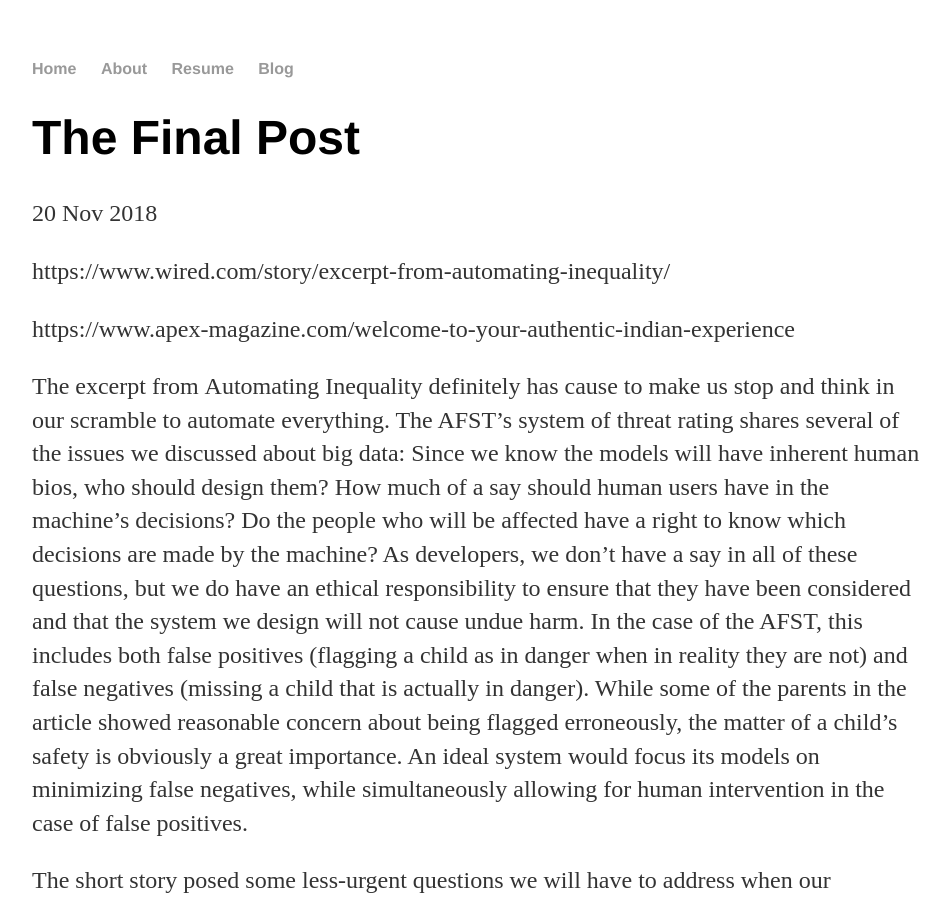
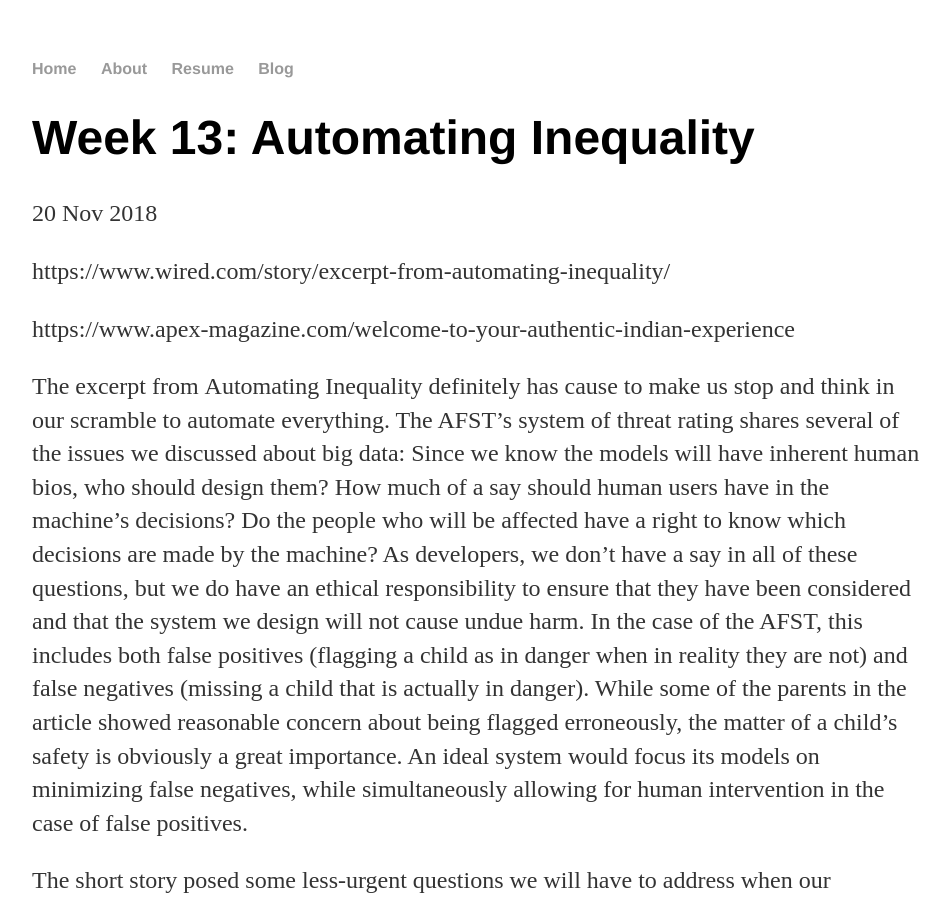
Before and after one commit to Quintuplin/quintuplin.github.io, a Jekyll site: the page built from _posts/2019-11-20-Automating-Inequality.md, in a window 1280 px wide and 900 px high. Shown: the whole window, without its empty margins (160-1109 px from the left). Built offline with Jekyll 4.4.1, drawn with Linux system fonts in a browser that asks for light colours; comment, search, counter and statistics services are not loaded.

Commit message:
Update and rename 2019-11-20-The-Final-Post.md to 2019-11-20-Automating-Inequality.md

```diff
--- a/_posts/2019-11-20-The-Final-Post.md
+++ b/_posts/2019-11-20-Automating-Inequality.md
@@ -1,6 +1,6 @@
 ---
 layout: post
-title: "The Final Post"
+title: "Week 13: Automating Inequality"
 date: 2018-11-20
 ---
 
```
